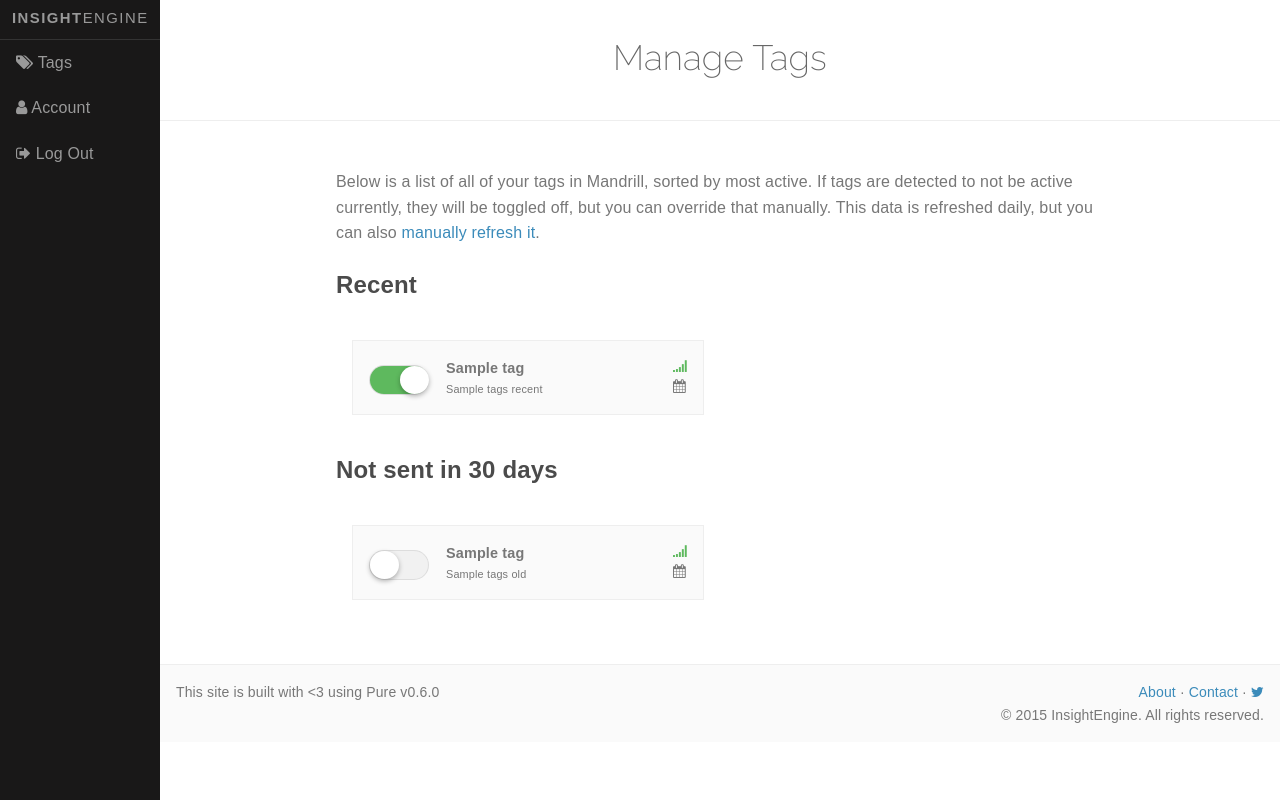
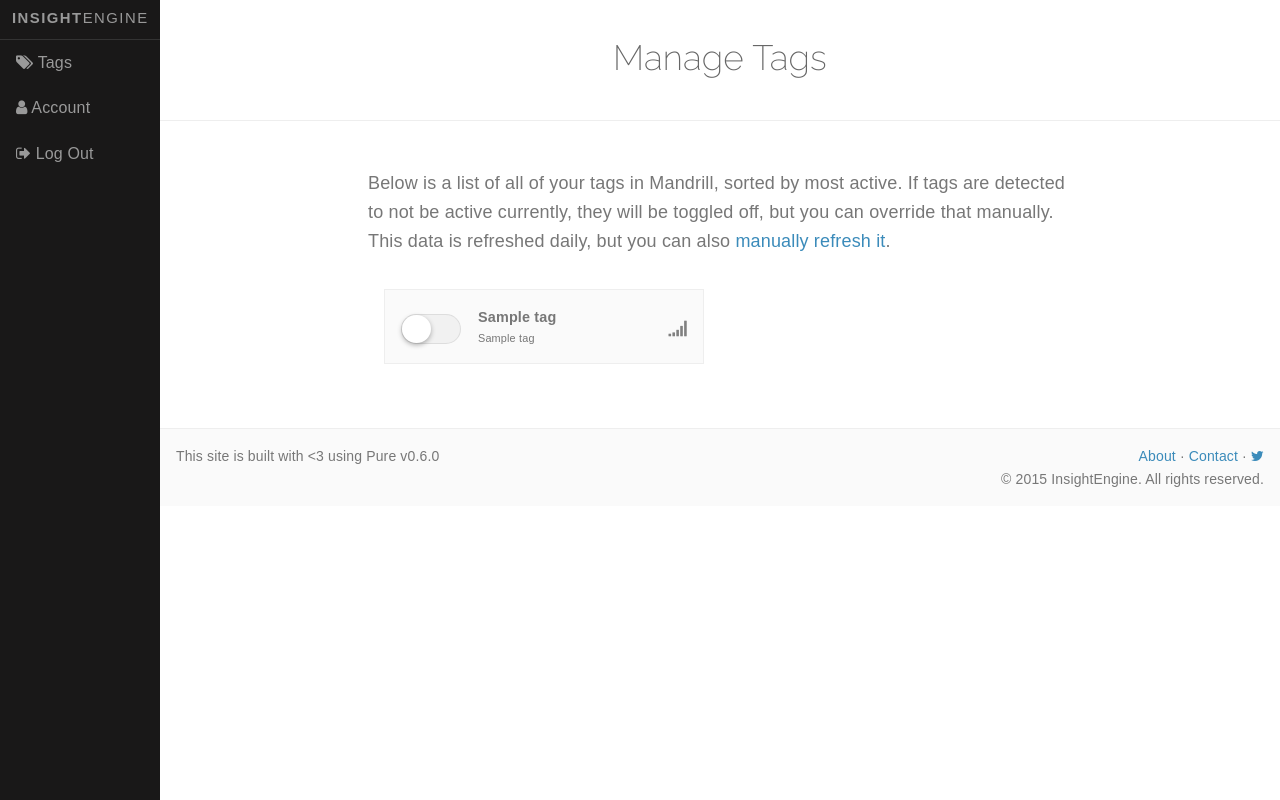
Before and after one commit to kalenjordan/insightengine, a PHP site: template template/manage/tags.html.twig in a window 1280 px wide. Run offline with PHP 8.4, Linux system fonts and the light colour scheme; the template is opened without the code that fills it: most values are stand-ins (such as "Sample title", 1, 10 or a date in 2020); style sheets or scripts are compiled from the project's sources; some libraries are stand-ins or nearby versions.

Commit message:
Tag toggling and setting tags to active

```diff
--- a/code/Controller/Manage/ProcessTag.php
+++ b/code/Controller/Manage/ProcessTag.php
@@ -23,7 +23,8 @@ class Controller_Manage_ProcessTag extends Controller_Abstract
         $tagModel = new Model_Tag();
 
         $tagModel->loadByTag($session->getUserId(), $tag);
-        $tagModel->process();
+        $tagModel->processTag();
+        $tagModel->processSubjectLine();
 
         $this->_jsonResponse(array(
             'success'                   => true,
@@ -31,6 +32,7 @@ class Controller_Manage_ProcessTag extends Controller_Abstract
             'biggest_gap_last_30_days'  => $tagModel->getBiggestGap(),
             'last_sent'                 => $tagModel->getLastSent(),
             'last_sent_friendly'        => $tagModel->formatLastSent($tagModel->getLastSent()),
+            'is_active'                 => $tagModel->defaultToActive(),
         ));
     }
 }
--- a/index.php
+++ b/index.php
@@ -26,7 +26,8 @@ try {
         "$base/manage/logout"               => "Controller_Manage_LogOut",
         "$base/manage/check-mandrill-key"   => "Controller_Manage_CheckMandrillKey",
         "$base/manage/process-tags"         => "Controller_Manage_ProcessTags",
-        "$base/manage/tag/(.*)/process"  => "Controller_Manage_ProcessTag",
+        "$base/manage/tag/(.*)/process"     => "Controller_Manage_ProcessTag",
+        "$base/manage/toggle-tag/(.*)"      => "Controller_Manage_ToggleTag",
     ));
 } catch (Exception $e) {
     if ($local->getHideExceptions()) {
--- a/js/ui.js
+++ b/js/ui.js
@@ -19,7 +19,10 @@ InsightEngine_App = {
 
     bindToolTips: function() {
         if (typeof(jQuery.fn.tooltipster) == 'function') {
-            $('.tooltip').tooltipster();
+            $('.tooltip').tooltipster({
+                maxWidth: 400,
+                contentAsHTML: true
+            });
         }
     },
 
@@ -29,6 +32,24 @@ InsightEngine_App = {
         $('.button-check-key').click(function() {
             self.validateMandrillKey();
         });
+
+        $('.mandrill-tag-toggle').click(function() {
+            self.toggleMandrillTag($(this).attr('id'));
+        })
+    },
+
+    toggleMandrillTag: function(tagId) {
+        console.log(tagId);
+        $.ajax({
+            url: this.getBaseUrl() + '/manage/toggle-tag/' + tagId,
+            method: 'GET',
+            success: function(data) {
+                if (! data.success) {
+                    alert("Uh-oh, there was a problem: " + data.error_message);
+                }
+            }
+        });
+
     },
 
     bindAnimations: function() {
--- a/skin/scss/main.scss
+++ b/skin/scss/main.scss
@@ -104,6 +104,10 @@
             padding-right: 17px;
         }
 
+        .description {
+            cursor: help;
+        }
+
         .tag-title {
             font-weight: bold;
             overflow: hidden;
@@ -119,11 +123,9 @@
 
         .signals {
             float: right;
-            font-size: 82%;
-            font-size: 86%;
-            line-height: 20px;
-            padding-top: 0px;
-            padding-left: 5px;
+            font-size: 114%;
+            padding-top: 8px;
+            padding-left: 7px;
 
             .biggest-gap, .last-sent {
                 cursor: help;
@@ -136,6 +138,19 @@
                 &.bad {
                     color: #dd514c;
                 }
+            }
+
+            .not-enough-data {
+                cursor: help;
+                color: rgb(206, 206, 206);
+            }
+        }
+    }
+
+    &.tag-inactive {
+        .tag-inner .signals {
+            .biggest-gap, .last-sent {
+                color: gray;
             }
         }
     }
--- a/template/index.html.twig
+++ b/template/index.html.twig
@@ -123,7 +123,7 @@
 
         <div class="marketing how-it-works l-wrap pure-g">
             <div class="marketing-diagram content pure-u-1 u-sm-2-3 u-md-1-2">
-                <img src="{{ base_url }}/skin/images/mandrill-settings.jpg" class="pure-img-responsive" alt="Diagram of a sample layout.">
+                <img src="{{ base_url }}/skin/images/mandrill-settings.jpg" class="pure-img-responsive screenshot" alt="Diagram of a sample layout.">
             </div>
 
             <div class="content hero-form-wrapper pure-u-1 u-md-1-2">
@@ -137,7 +137,7 @@
 
         <div class="marketing how-it-works l-wrap pure-g">
             <div class="marketing-diagram content pure-u-1 u-sm-2-3 u-md-1-2">
-                <img src="{{ base_url }}/skin/images/manage-tags-screenshot.png" class="pure-img-responsive" alt="Diagram of a sample layout.">
+                <img src="{{ base_url }}/skin/images/manage-tags-screenshot.png" class="pure-img-responsive screenshot" alt="Diagram of a sample layout.">
             </div>
 
             <div class="content hero-form-wrapper pure-u-1 u-md-1-2">
--- a/template/manage/_base.html.twig
+++ b/template/manage/_base.html.twig
@@ -78,6 +78,10 @@
     </div> <!-- #main -->
 </div> <!-- #layout -->
 
+<script>
+    InsightEngine_Data = typeof(InsightEngine_Data) != 'undefined' ? InsightEngine_Data : {};
+    InsightEngine_Data.base_url = '{{ base_url }}';
+</script>
 <script src="https://ajax.googleapis.com/ajax/libs/jquery/1.11.0/jquery.min.js"></script>
 <script src="{{ base_url }}/js/jquery.tooltipster.min.js"></script>
 <script src="{{ base_url }}/js/ui.js"></script>
--- a/template/manage/tags.html.twig
+++ b/template/manage/tags.html.twig
@@ -12,36 +12,37 @@
     </div>
 
     <div class="marketing manage-tags marketing-last">
+        <div class="content">
         <p>
             Below is a list of all of your tags in Mandrill, sorted by most active.
             If tags are detected to not be active currently, they will be toggled off,
             but you can override that manually.  This data is refreshed daily, but you
             can also <a href="#">manually refresh it</a>.
         </p>
-        <h2>Recent</h2>
         <div class="pure-g">
-            {% for tag in tags_recent %}
-                <div class="tag tag-enabled pure-u-1 pure-u-md-1-2">
+            {% for tag in tags %}
+                <div class="tag tag-enabled pure-u-1 pure-u-md-1-2 {{ tag.is_active ? "tag-active" : "tag-inactive"}}">
                     <div class="tag-inner ">
                         <div class="switch">
-                            <input id="cmn-toggle-{{ tag.tag_id }}" class="cmn-toggle cmn-toggle-round" type="checkbox" checked="checked">
-                            <label for="cmn-toggle-{{ tag.tag_id }}"></label>
+                            <input id="{{ tag.tag_id }}" class="cmn-toggle cmn-toggle-round mandrill-tag-toggle" type="checkbox" {{ tag.is_active ? "checked='checked'" : "" }}>
+                            <label for="{{ tag.tag_id }}"></label>
                         </div>
                         <div class="signals">
                             {% if tag.send_count_30_days > 10 %}
                                 {% if tag.biggest_gap_last_30_days and tag.last_sent %}
-                                    <div class="biggest-gap good "><i class="fa fa-signal"></i>
-                                        {{ tag_model.formatBiggestGap(tag.biggest_gap_last_30_days) }}
+                                    <div class="last-sent tooltip {{ tag_model.lastSentStatus(tag) }}" title="Sent {{ tag.send_count_30_days }} emails in last 30 days.  Biggest gap in last 30 days was {{ tag_model.formatBiggestGap(tag.biggest_gap_last_30_days) }}.  Last email was sent {{ tag_model.formatLastSent(tag.last_sent) }} ago">
+                                        <i class="fa fa-signal"> {{ tag_model.formatLastSent(tag.last_sent) }}</i>
                                     </div>
-                                    <div class="last-sent {{ tag_model.lastSentStatus(tag) }}"><i class="fa fa-calendar"> {{ tag_model.formatLastSent(tag.last_sent) }}</i></div>
                                 {% endif %}
                             {% else %}
-                                Not enough data
+                                <div class="tooltip not-enough-data" title="Not enough data yet.  {{ tag.send_count_30_days }} emails sent in last 30 days">
+                                    <i class="fa fa-clock-o tooltip" ></i>
+                                </div>
                             {% endif %}
                         </div>
-                        <div class="description">
-                            <div class="tag-title tooltip" title="{{ tag.tag }}">{{ tag.tag }}</div>
-                            <div class="tag-subject">{{ tag.tag_subject ? tag.tag_subject : "No subject found" }}</div>
+                        <div class="description tooltip"  title="{{ tag.tag }}<br>{{ tag.tag_subject }}">
+                            <div class="tag-title">{{ tag.tag }}</div>
+                            <div class="tag-subject">{{ tag.tag_subject ? tag.tag_subject : "Subject not found yet" }}</div>
 
                         </div>
                     </div>
@@ -49,30 +50,6 @@
             {% endfor %}
         </div>
 
-        <h2>Not sent in 30 days</h2>
-        <div class="pure-g">
-            {% for tag in tags_old %}
-                <div class="tag tag-enabled pure-u-1 pure-u-md-1-2">
-                    <div class="tag-inner ">
-                        <div class="switch">
-                            <input id="cmn-toggle-{{ tag.tag_id }}" class="cmn-toggle cmn-toggle-round" type="checkbox" >
-                            <label for="cmn-toggle-{{ tag.tag_id }}"></label>
-                        </div>
-                        <div class="signals">
-                            {% if tag.biggest_gap_last_30_days and tag.last_sent %}
-                                <div class="biggest-gap good "><i class="fa fa-signal"></i>
-                                    {{ tag_model.formatBiggestGap(tag.biggest_gap_last_30_days) }}
-                                </div>
-                                <div class="last-sent {{ tag_model.lastSentStatus(tag) }}"><i class="fa fa-calendar"> {{ tag_model.formatLastSent(tag.last_sent) }}</i></div>
-                            {% endif %}
-                        </div>
-                        <div class="description">
-                            <div class="tag-title tooltip" title="{{ tag.tag }}">{{ tag.tag }}</div>
-                            <div class="tag-subject">{{ tag.tag_subject }}</div>
-                        </div>
-                    </div>
-                </div>
-            {% endfor %}
         </div>
     </div>
 {% endblock %}
```
Also changed, not shown: code/Controller/Manage/ProcessTags.php (+16 -1 lines), code/Controller/Manage/Tags.php (+3 -11 lines), code/Controller/Manage/ToggleTag.php (added, +41 -0 lines), code/Model/Tag.php (+47 -6 lines).
